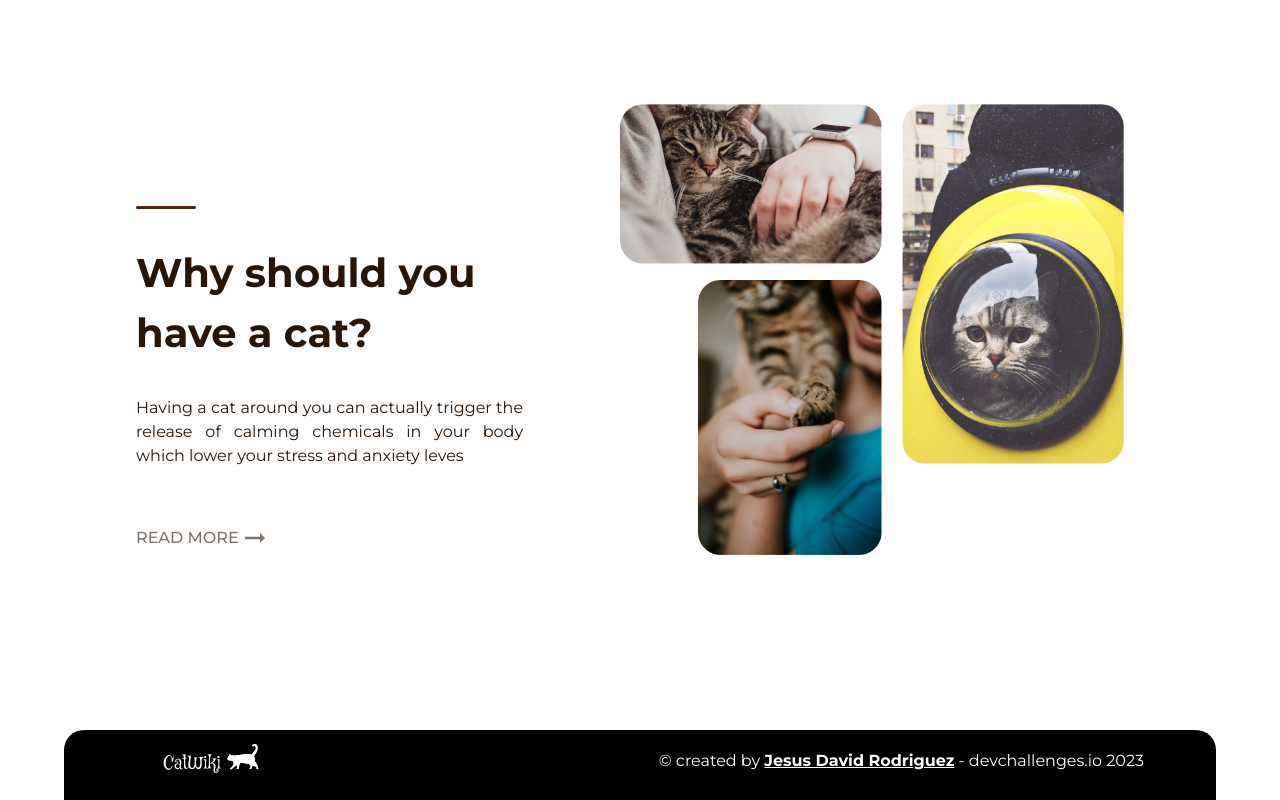
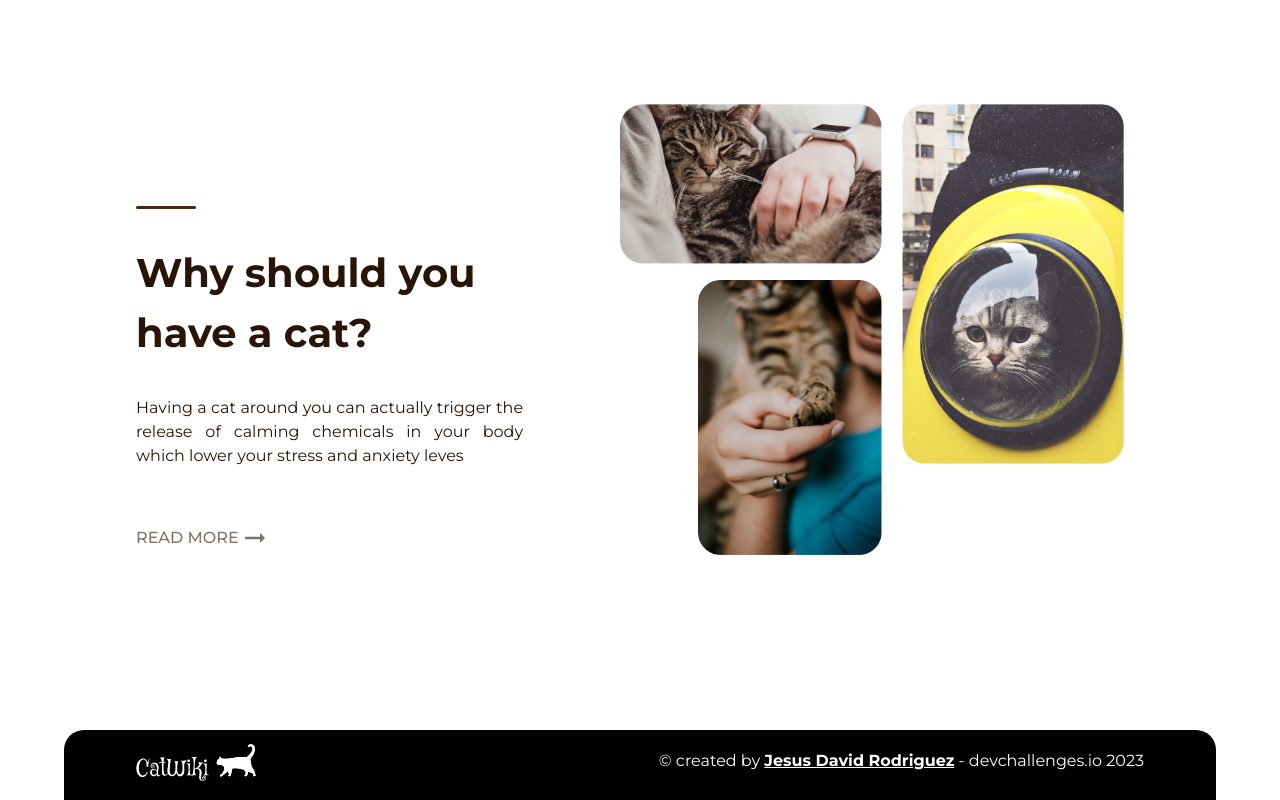
Before and after one commit to Jesus-D-Rodriguez/cat-wiki-api, a React (Vite) app in the folder src/client/: page / in a window 1280 px wide. Shown: the part 1050-1850 px from the top of the page. Built offline with nearby package versions, Linux system fonts and the light colour scheme; no server answers; a web font is replaced by a local one.

Commit message:
Backend first commit

```diff
--- a/src/client/src/Bottom.css
+++ b/src/client/src/Bottom.css
@@ -21,8 +21,7 @@
     vertical-align: middle;
     max-height: 55px;
     width: 10vw;
-    max-height: 4vh ;
-    max-width: 150px;
+    max-width: 120px;
 
 }
 
--- a/src/client/src/MostSearched.css
+++ b/src/client/src/MostSearched.css
@@ -8,6 +8,10 @@
 
     text-align: left;
     color:  #291507;
+}
+
+.most-searched-container a h2 {
+    color:  #213547;
 }
 
 #container-most-searched {
```
Also changed, not shown: 1 other file (tests, documents, lock files or other folders).
